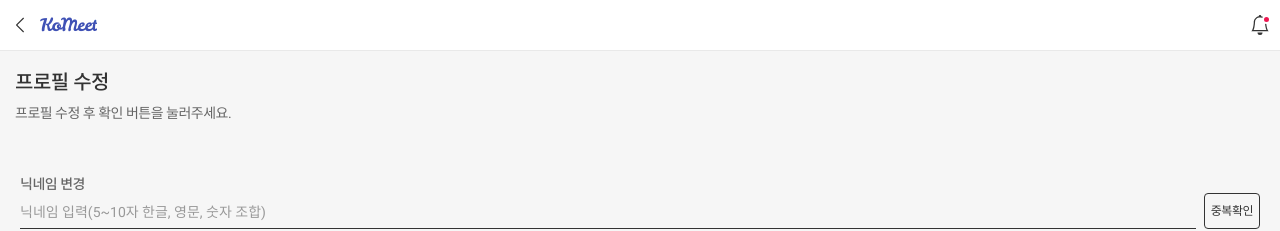
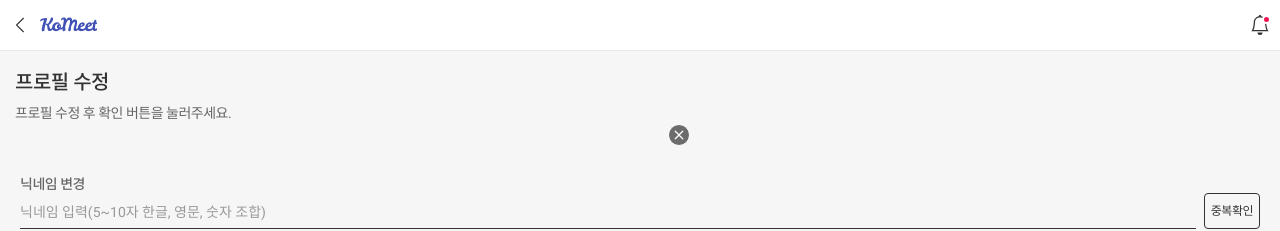
Before and after one commit to HyunsooZo/immilog-front, a Vue app: page /profile-edit in a window 1280 px wide. Shown: the top 231 px of the page. Built offline with nearby package versions, Linux system fonts and the light colour scheme; no server answers.

Commit message:
fix: 버그 수정

```diff
--- a/src/views/ProfileEdit.vue
+++ b/src/views/ProfileEdit.vue
@@ -32,12 +32,7 @@
 								}"
 							>
 								<img v-if="imagePreview" :src="imagePreview" alt="Preview" />
-								<button
-									v-if="imagePreview"
-									type="button"
-									class="button--del"
-									@click="removeImage"
-								>
+								<button type="button" class="button--del" @click="removeImage">
 									<i class="blind">삭제</i>
 								</button>
 							</div>
```
